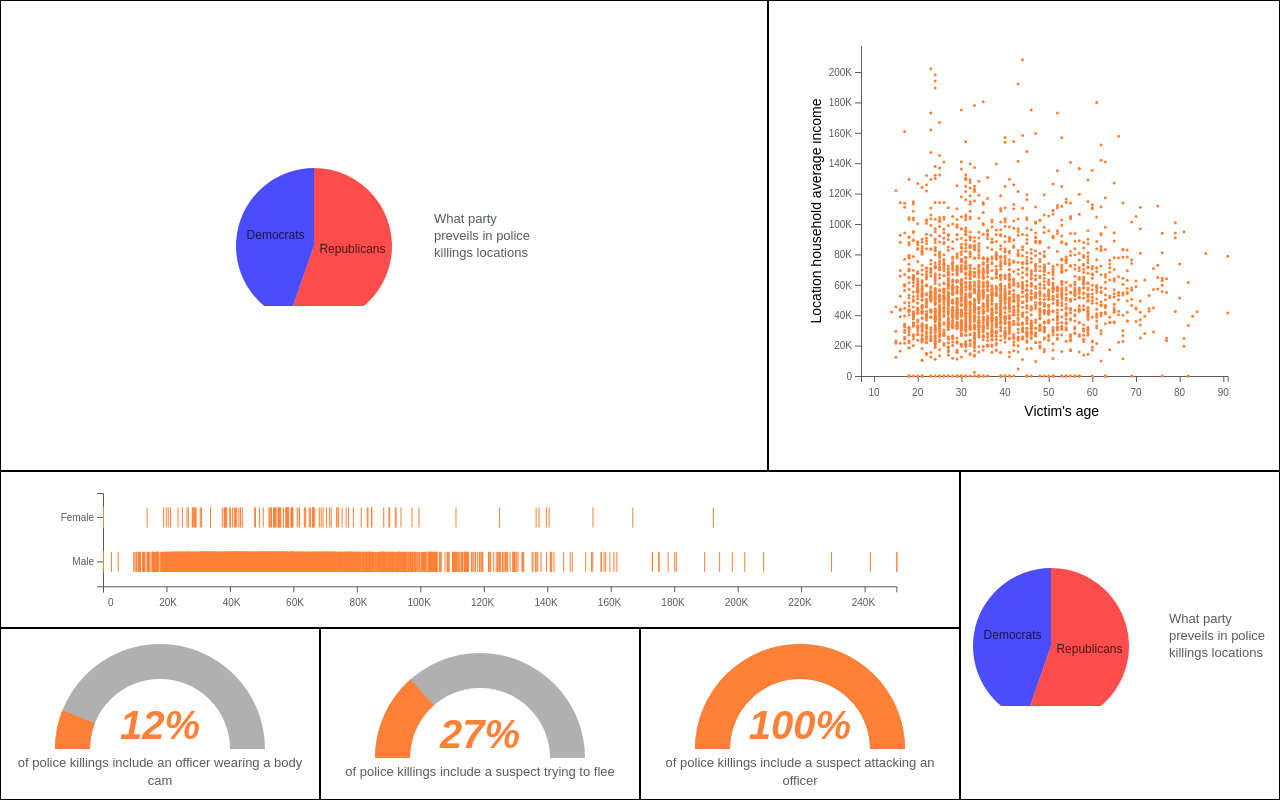
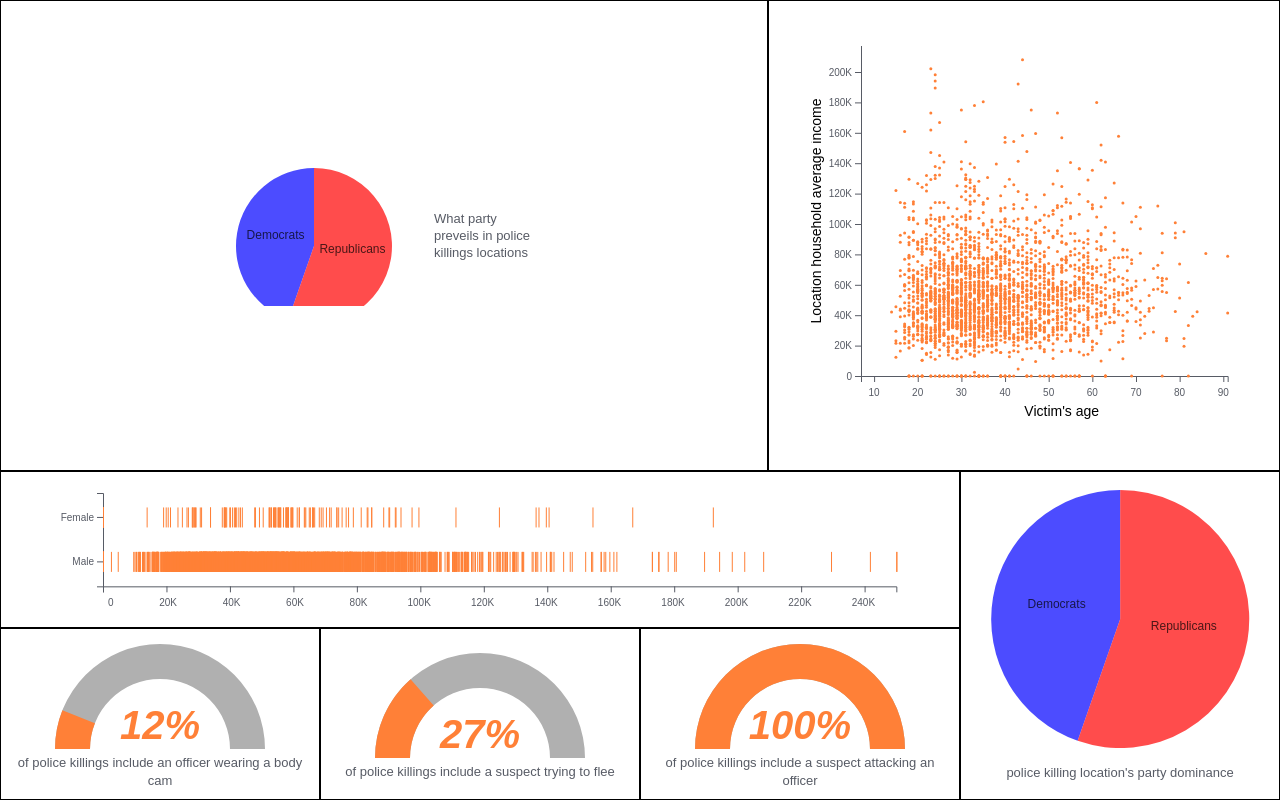
Before and after one commit to dlukyan/cpsc-6030, a React app: page /#/ in a window 1280 px wide. Built offline with nearby package versions, Linux system fonts and the light colour scheme.

Commit message:
pie size and positioning

```diff
--- a/src/components/widgets/party-killings-circle.tsx
+++ b/src/components/widgets/party-killings-circle.tsx
@@ -3,20 +3,22 @@ import rawData from '../../data/data_cleansed.json'
 
 import React, { useEffect, useRef } from 'react'
 import { createUseStyles } from 'react-jss'
-import { Theme } from '../../theme'
+import { theme, Theme } from '../../theme'
 import { PoliceViolenceDataPoint } from '../../types/police-violence'
 
 const useStyles = createUseStyles((theme: Theme) => ({
   container: {
     ...theme.common.vizContainer('4 / 16 / 6 / 21'),
     ...theme.typography.sortOfLarge,
+    flexDirection: 'column',
+    justifyContent: 'space-around'
   },
   text: {
     ...theme.common.flexBox,
-    flexDirection: 'column',
-    alignItems: 'flex-start',
-    justifyContent: 'space-between',
-    maxWidth: 100,
+    // alignItems: 'flex-start',
+    // justifyContent: 'space-between',
+    textAlign: 'center',
+    fontSize: theme.typography.small.fontSize
   },
   percentage: {
     ...theme.typography.largest,
@@ -36,8 +38,14 @@ export const PartyKillingsCircle: React.FC = () => {
   const data: PoliceViolenceDataPoint[] = rawData as PoliceViolenceDataPoint[]
 
   const dimensions = {
-    height: window.innerHeight / 5 - 20,
-    width: window.innerWidth / 4 - 20,
+    height: window.innerHeight / 3.1,
+    width: window.innerWidth / 4.5,
+    margin: {
+      top: 10,
+      bottom: 20,
+      right: 10,
+      left: 50,
+    }
   }
 
   const pData = {
@@ -48,21 +56,23 @@ export const PartyKillingsCircle: React.FC = () => {
   useEffect(() => {
     const svgElement = d3
       .select(ref.current)
-      .attr('width', dimensions.width - 100)
+      .attr('width', dimensions.width)
       .attr('height', dimensions.height)
 
-    const data = d3.range(100)
-
-    const color = d3.scaleOrdinal().range(['blue', 'red'])
+    const color = d3.scaleOrdinal()
+      .range(['blue', 'red']);
 
     const pie = d3.pie().value(function (d) {
       return d[1]
-    })
-    const data_ready = pie(Object.entries(pData))
+    });
+    const data_ready = pie(Object.entries(pData));
 
-    const container = svgElement.append('g').attr('transform', 'translate(80, 80)')
+    const container = svgElement.append('g')
+      .attr('transform', 'translate(' + dimensions.width / 2 + ', ' + dimensions.height/ 2 + ')')
 
-    const arcGenerator = d3.arc().innerRadius(0).outerRadius(78)
+    const arcGenerator = d3.arc()
+      .innerRadius(0)
+      .outerRadius(dimensions.height / 2)
 
     container
       .selectAll('mySlices')
@@ -97,10 +107,7 @@ export const PartyKillingsCircle: React.FC = () => {
   return (
     <div className={classes.container}>
       <svg ref={ref} />
-      <div className={classes.text}>
-        {/* <div className={classes.percentage}>{pData}%</div> */}
-        <div className={classes.info}>What party preveils in police killings locations</div>
-      </div>
+      <div className={classes.text}>police killing location's party dominance</div>
     </div>
   )
 }
```
